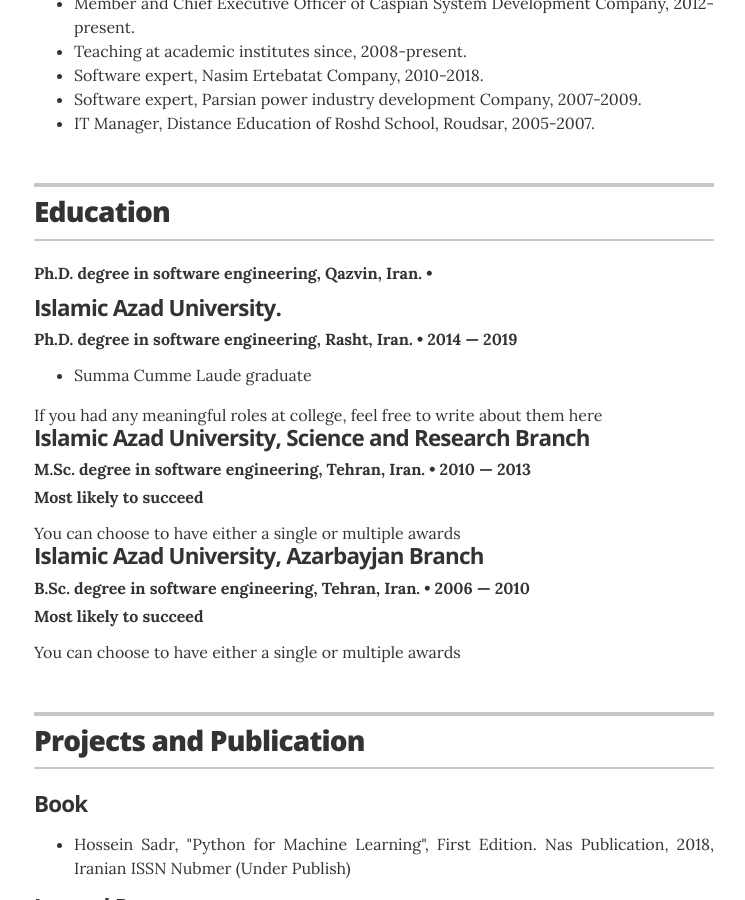
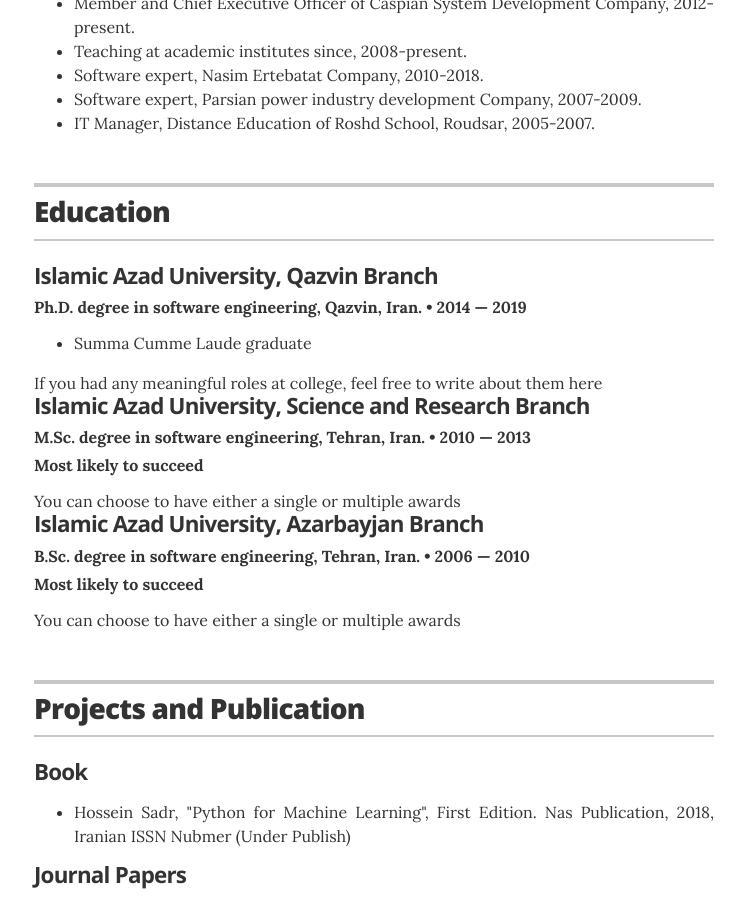
Before and after one commit to hosseinsadr/hosseinsadr.github.io, a Jekyll site: the page built from index.html, in a window 1280 px wide and 900 px high, scrolled down 1950 px. Shown: the whole window, without its empty margins (266-1011 px from the left). Built offline with Jekyll 4.4.1, drawn with Linux system fonts in a browser that asks for light colours.

Commit message:
Update education.yml

```diff
--- a/_data/education.yml
+++ b/_data/education.yml
@@ -1,7 +1,6 @@
 # Degree
 - degree: Ph.D. degree in software engineering, Qazvin, Iran.
-- degree: Ph.D. degree in software engineering, Rasht, Iran.
-  uni: Islamic Azad University.
+  uni: Islamic Azad University, Qazvin Branch
   year: 2014 &mdash; 2019
   awards:
     - award: Summa Cumme Laude graduate
```
